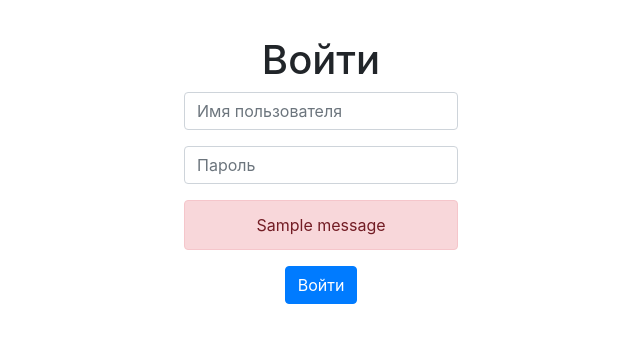
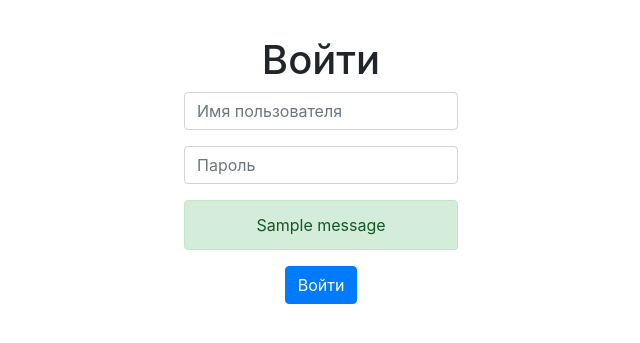
Before and after one commit to verhovensky/crm-yuf, a Django app: page /account/login/ in a window 1280 px wide. Shown: the part 164-507 px from the top of the page, without its empty margins (319-959 px from the left). Run offline with Django 3.2, Linux system fonts and the light colour scheme; tables that the repository leaves empty hold one stand-in row (values such as "Sample post"); one stand-in notice (Sample message) is shown; some libraries are stand-ins or nearby versions.

Commit message:
Messages tags fix

```diff
--- a/account/templates/account/login.html
+++ b/account/templates/account/login.html
@@ -16,11 +16,11 @@
                     <input type="hidden" name="next" value="{{ next }}"/>
                   </div>
                   {% if messages %}
-                    <div class="alert alert-danger">
-                        {% for message in messages %}
+                    {% for message in messages %}
+                        <div class="alert alert-{{ message.level_tag }}">
                             {{ message }}
-                        {% endfor %}
-                    </div>
+                        </div>
+                    {% endfor %}
                   {% endif %}
                   <button type="submit" class="btn btn-primary">Войти</button>
                 </form>
--- a/account/views.py
+++ b/account/views.py
@@ -26,7 +26,7 @@ def user_login(request):
             else:
                 return redirect('home:homepage')
         else:
-            messages.info(request, 'Имя пользователя или пароль неверны!')
+            messages.warning(request, 'Имя пользователя или пароль неверны!')
 
     next_page = request.GET.get('next')
     context = {'next': next_page}
```
